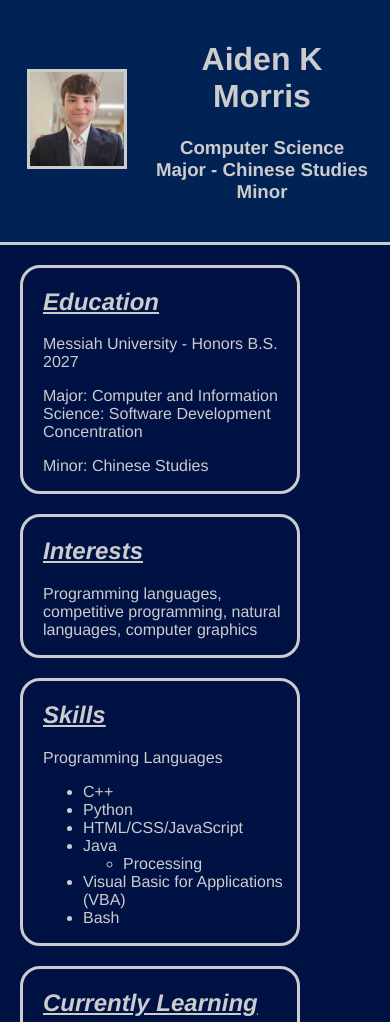
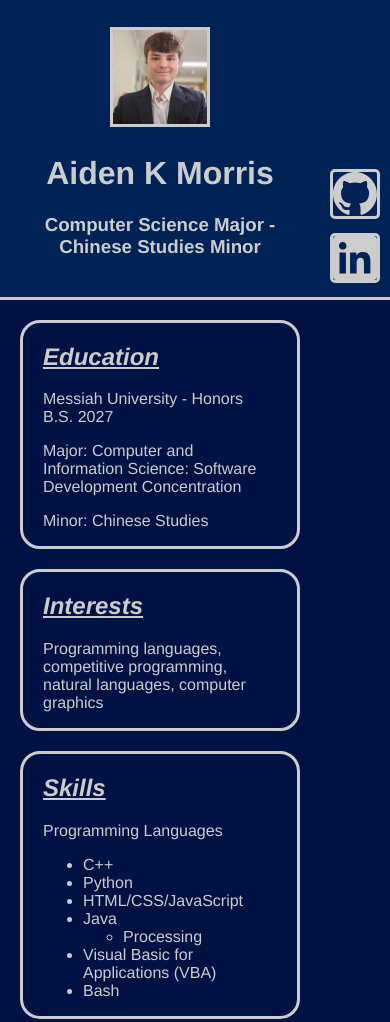
Before and after one commit to aidenkmorris/aidenkmorris.github.io, a plain HTML site: page index.html in a window 390 px wide. Shown: the top 1022 px of the page. Drawn offline with Linux system fonts and the light colour scheme.

Commit message:
Added social logos/links and responsive header layout

```diff
--- a/index.html
+++ b/index.html
@@ -2,19 +2,32 @@
 <html lang="en">
 
 <head>
+    <meta charset="UTF8">
+    <meta name="viewport" content="width=device-width, initial-scale=1.0">
     <title>Aiden K Morris</title>
     <link rel="stylesheet" href="style.css">
 </head>
 
 <body>
 <header>
-<div class="left">
-    <img id="headshot" alt="Headshot photo goes here" src="img/headshot.png"/>
-</div>
-<div class="right">
-    <h1>Aiden K Morris</h1>
-    <h3>Computer Science Major - Chinese Studies Minor</h3>
-</div>
+    <div id="headerMain">
+        <img id="headshot" alt="Headshot photo goes here" src="img/headshot.png"/>
+
+        <div>
+            <h1>Aiden K Morris</h1>
+            <h3>Computer Science Major - Chinese Studies Minor</h3>
+        </div>
+    </div>
+
+    <div id="icons">
+    <a href="https://github.com/aidenkmorris">
+        <img class="logo" alt="GitHub logo goes here" src="img/icons/github.svg"/>
+    </a>
+
+    <a href="https://www.linkedin.com/in/aidenkmorris">
+        <img class="logo" alt="GitHub logo goes here" src="img/icons/linkedin.svg"/>
+    </a>
+    </div>
 </header>
 
 <main>
--- a/style.css
+++ b/style.css
@@ -1,14 +1,11 @@
+/* General */
 * {
     box-sizing: border-box;
 }
 
-.left {
-    float: left;
-}
-
 h2 {
     font-style: italic;
-    text-decoration:underline
+    text-decoration: underline;
 }
 
 body {
@@ -19,18 +16,6 @@ body {
     flex-direction: column;
     min-height: 100vh;
     font-family: 'Franklin Gothic Medium', Arial, sans-serif;
-}
-
-header {
-    display: flex;
-    align-items: center;
-    justify-content: center;
-    padding: 20px 20px;
-    text-align: center;
-    background-color: #002255;
-    border-bottom: 3px solid #ccc;
-    width: 100%;
-    gap: 20px;
 }
 
 #headshot {
@@ -54,8 +39,7 @@ main {
 .box {
     border: 3px solid #cccccc;
     border-radius: 20px;
-    padding-left: 20px;
-    height: auto;
+    padding: 0px 20px;
     width: 80%;
     margin-bottom: 20px;
 }
@@ -63,3 +47,55 @@ main {
 .box:hover {
     background-color: #002255;
 }
+
+/* Mobile/narrow displays */
+header {
+    display: flex;
+    flex-direction: column;
+    align-items: center;
+    justify-content: center;
+    padding: 20px 90px 20px 20px;
+    text-align: center;
+    background-color: #002255;
+    border-bottom: 3px solid #ccc;
+    width: 100%;
+    position: relative;
+}
+
+#headerMain {
+    display: flex;
+    flex-direction: column;
+    align-items: center;
+}
+
+#icons {
+    position: absolute;
+    bottom: 10px;
+    right: 10px;
+    display: flex;
+    flex-direction: column;
+    gap: 10px;
+}
+
+.logo {
+    height: 50px;
+    border: 3px solid #ccc;
+    border-radius: 5px;
+}
+
+/* Desktop/wider displays */
+@media (min-width: 800px) {
+    #header {
+        padding: 20px 160px 20px 20px;
+    }
+
+    #headerMain {
+        flex-direction: row;
+        gap: 20px;
+    }
+
+    #icons {
+        flex-direction: row;
+        gap: 20px;
+    }
+}
```
Also changed, not shown: img/icons/github.svg (added), img/icons/linkedin.svg (added).
